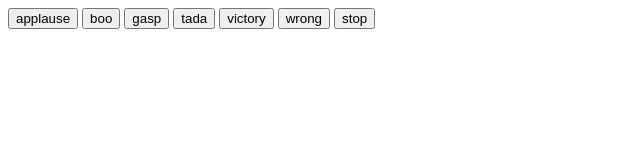
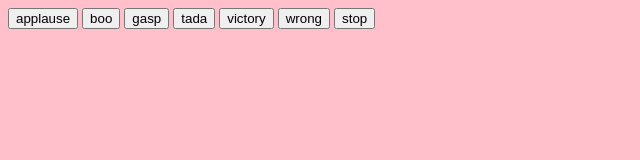
Before and after one commit to acciojob/Soundbar-Nihal00, a website: page main.html in a window 1280 px wide. Shown: the whole page, without its empty margins (0-640 px from the left). Drawn offline with Linux system fonts and the light colour scheme.

Commit message:
created a submission

```diff
--- a/script.js
+++ b/script.js
@@ -12,7 +12,7 @@ for(let i = 0; i < buttons.length; i++){
 	buttons[i].addEventListener("click", function(event) {
 	  var button = event.target;
 	  if (button.className === "btn") {
-	    audio+[i].play();
+	    (audio+[i]).play();
 	  } else if (button.className === "stop") {
 	    audio.pause();
 	  }
--- a/styles.css
+++ b/styles.css
@@ -1 +1,4 @@
 /*  your css code here. If applicable */
+body{
+	background-color: pink;
+}
```
